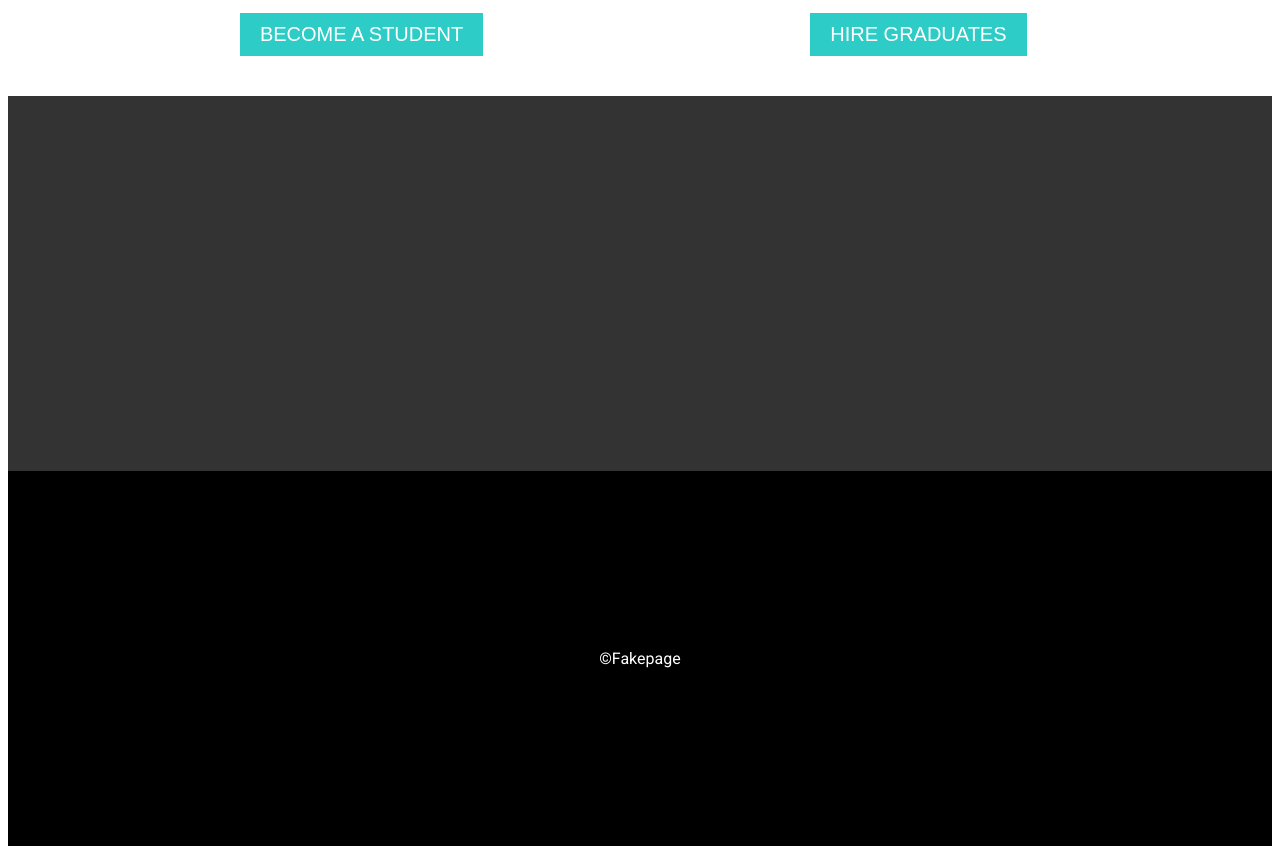
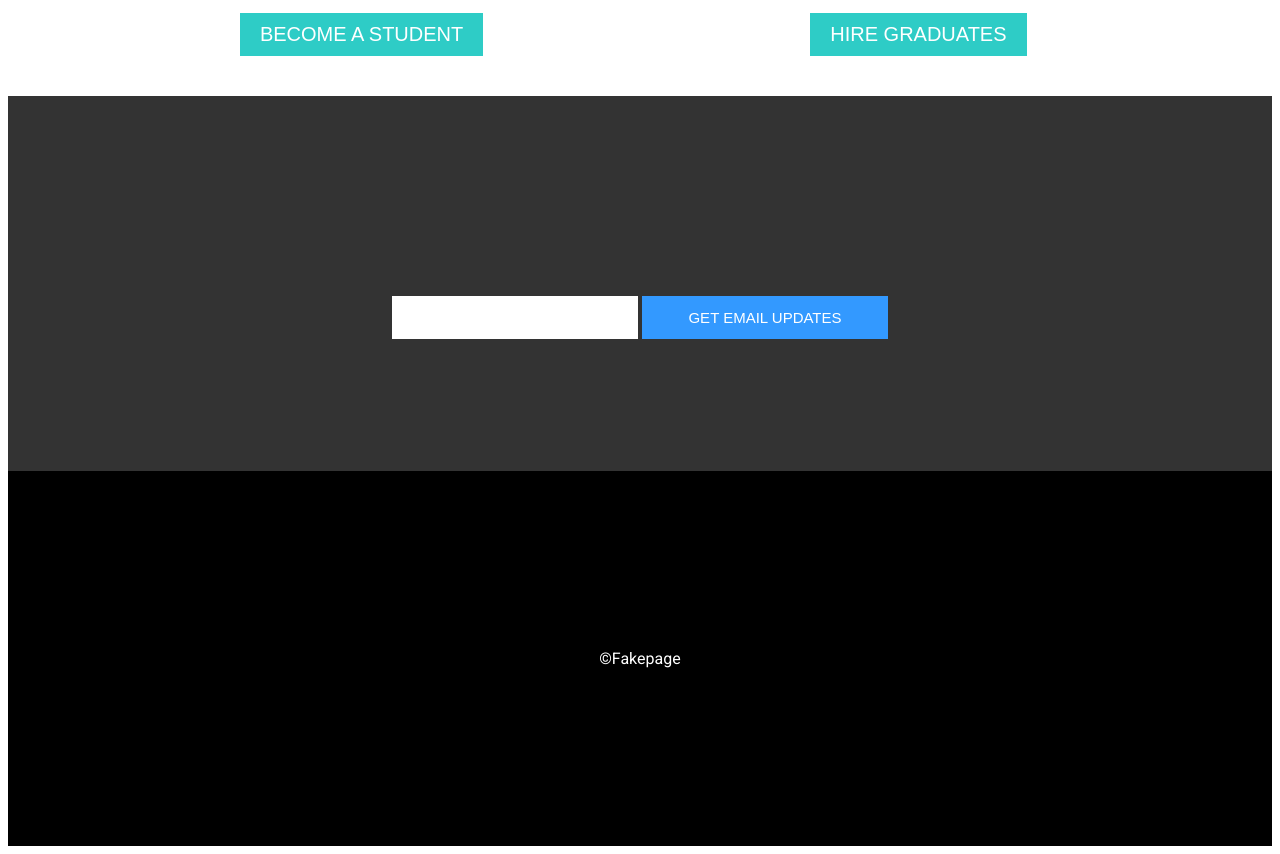
Before and after one commit to bborealis/epicodus-landing-page, a plain HTML site: page index.html in a window 1280 px wide. Shown: the part 2007-2861 px from the top of the page. Drawn offline with Linux system fonts and the light colour scheme.

Commit message:
add email button and text box

```diff
--- a/index.html
+++ b/index.html
@@ -73,6 +73,10 @@
       </section>
 
       <section class="social-media">
+        <div class="updates">
+          <input type="text" name="email">
+          <button type="button" name="email">GET EMAIL UPDATES</button>
+        </div>
 
       </section>
 
--- a/scss/layout/_containers.scss
+++ b/scss/layout/_containers.scss
@@ -110,6 +110,35 @@ section.join {
 
 section.social-media {
   @include block($section-heigth, $social-background);
+  .updates {
+    @extend %centered;
+    input {
+      padding : 0;
+      border :0;
+      height : 43px;
+      width : 246px;
+      font-size : 15px;
+      border : none;
+
+    }
+    button {
+    -webkit-border-radius: 0;
+    -moz-border-radius: 0;
+    border-radius: 0px;
+    font-family: Arial;
+    color: #ffffff;
+    font-size: 15px;
+    background: #39f;
+    padding: 10px 20px 10px 20px;
+    text-decoration: none;
+    height : 43px;
+    width : 246px;
+    border : none;
+    }
+    padding-top : 200px;
+    margin-left : auto;
+    margin-right : auto;
+  }
 
 }
 
```
Also changed, not shown: css/main.css, 1 other file.
